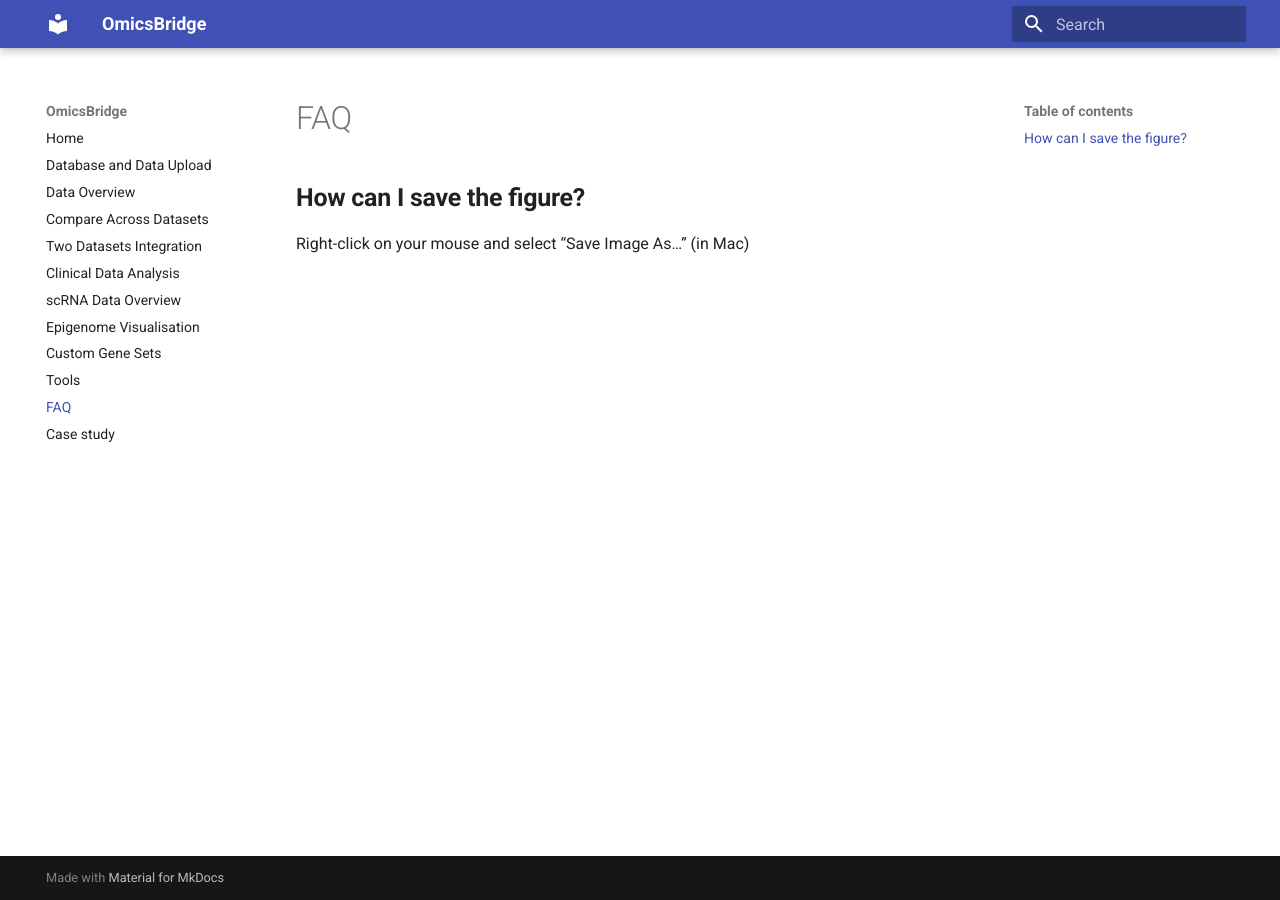
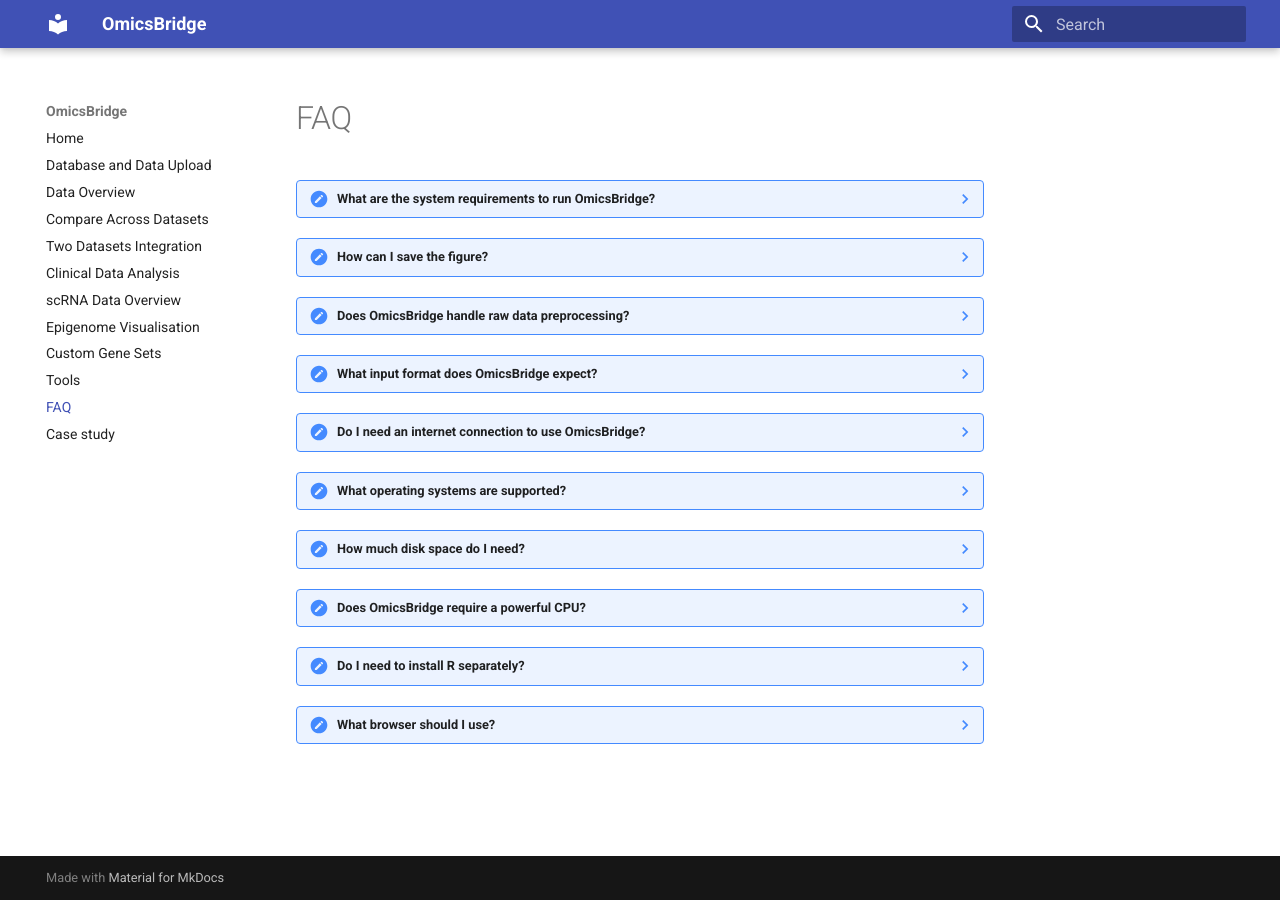
Before and after one commit to htsmto/OmicsBridge, an MkDocs documentation site: the page built from docs/FAQ.md, in a window 1280 px wide. Built offline with MkDocs 1.6.1 and Material for MkDocs 9.7.7, drawn with Linux system fonts in a browser that asks for light colours; some of the changed lines change nothing that is shown.

Commit message:
Added some FAQs

```diff
--- a/docs/FAQ.md
+++ b/docs/FAQ.md
@@ -1,5 +1,32 @@
 
 # FAQ
 
-## **How can I save the figure?**
-Right-click on your mouse and select “Save Image As…” (in Mac)
+??? note  "What are the system requirements to run OmicsBridge?"
+    OmicsBridge runs on virtually any standard computer, but performance scales with available RAM. Loading single-cell RNA-seq or epigenome datasets is particularly memory-intensive, so we recommend at least 24 GB of RAM for these analyses. If you only work with bulk RNA-seq or similar lighter data types, a lower-RAM machine will run smoothly.
+
+??? note "How can I save the figure?"
+    Right-click on your mouse and select “Save Image As…” (in Mac)
+
+??? note "Does OmicsBridge handle raw data preprocessing?"
+    Not currently. OmicsBridge does not perform raw data processing (e.g. alignment, quantification, peak calling) at this stage, though this may be added in the future. Preprocessing is expected to be handled by a bioinformatician beforehand. OmicsBridge's role is to provide a code-free interface for exploring already-processed data, rather than generating it from raw sequencing files.
+
+??? note "What input format does OmicsBridge expect?"
+    Data should be uploaded as already-processed files in .csv, .tsv, .txt, or .rds format, matching the expected structure for the relevant Data Class (e.g. expression matrix, clinical metadata). For epigenome data uploaded as BAM files, the corresponding .bai index file must be uploaded alongside it. Note that large files (e.g. BAM) may take longer to upload or fail depending on your computer's specifications and the platform's file size limit.
+
+??? note "Do I need an internet connection to use OmicsBridge?"
+    No. OmicsBridge is designed mainly for local usage. Once installed, it works fully offline. This means you don't need to worry about data privacy, since your data never leaves your machine.
+
+??? note "What operating systems are supported?"
+    OmicsBridge's local version runs via Docker, so it works on Windows, macOS, and Linux — anywhere Docker Desktop (or Docker Engine) can be installed. No OS-specific setup is required beyond having Docker running.
+
+??? note "How much disk space do I need?"
+    Disk space requirements depend mainly on the size of the datasets you plan to load. Bulk RNA-seq datasets are relatively small, while scRNA-seq and epigenome datasets (e.g. BAM/BigWig files for the IGV browser) can require significantly more space. We recommend at least [X GB] of free storage, more if you're working with large cohorts.
+
+??? note "Does OmicsBridge require a powerful CPU?"
+    No. CPU speed is not a major bottleneck for most analyses. RAM is the more important factor, particularly for scRNA-seq and epigenome data loading.
+
+??? note "Do I need to install R separately?"
+    If you're using the Dockerised version, no. R and all dependencies are bundled in the container. R is only needed separately if you choose to run OmicsBridge from source rather than via Docker.
+
+??? note "What browser should I use?"
+    Since OmicsBridge is an R/Shiny application, a modern browser such as Chrome or Firefox is recommended for the best experience with the interactive plots and dashboards.
```
